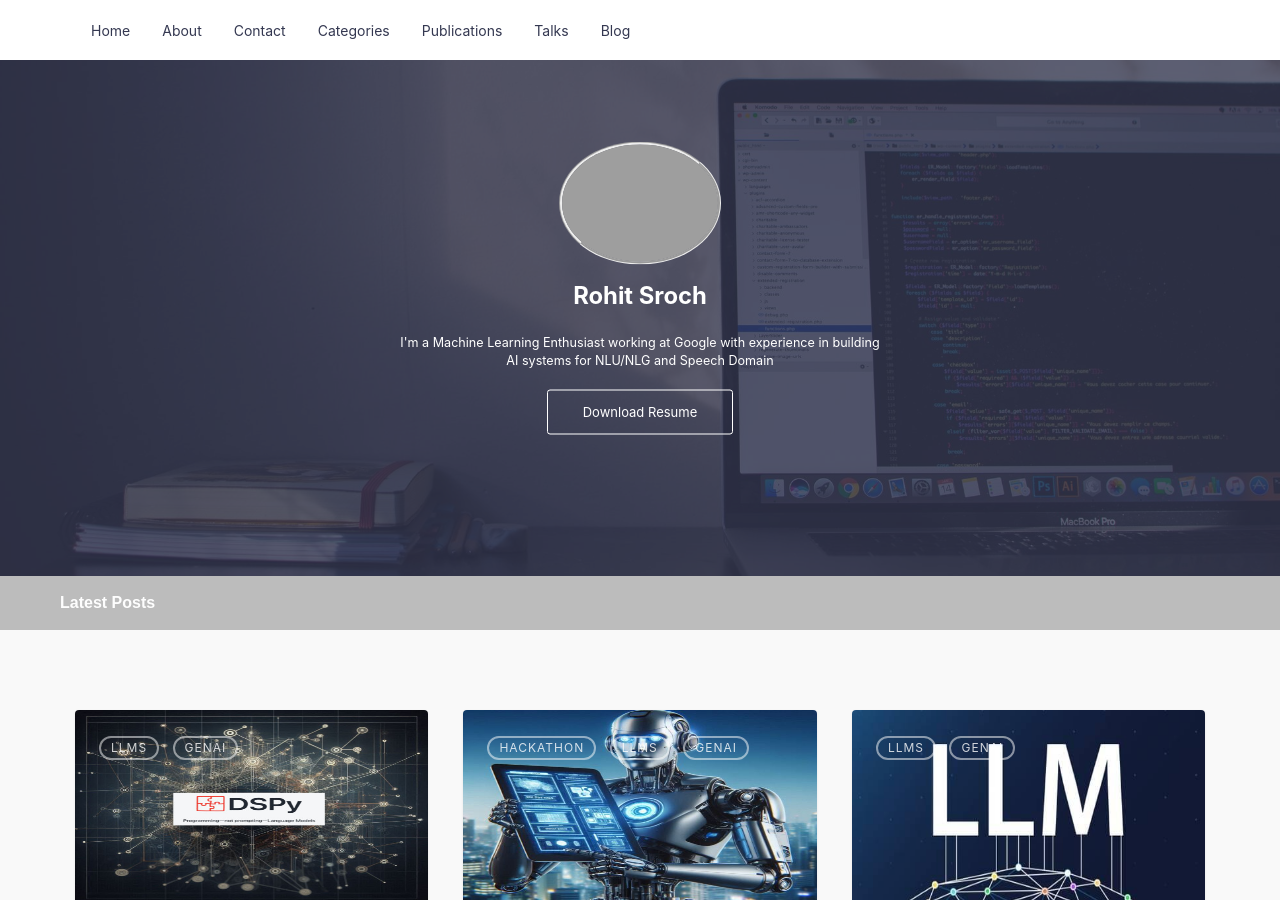
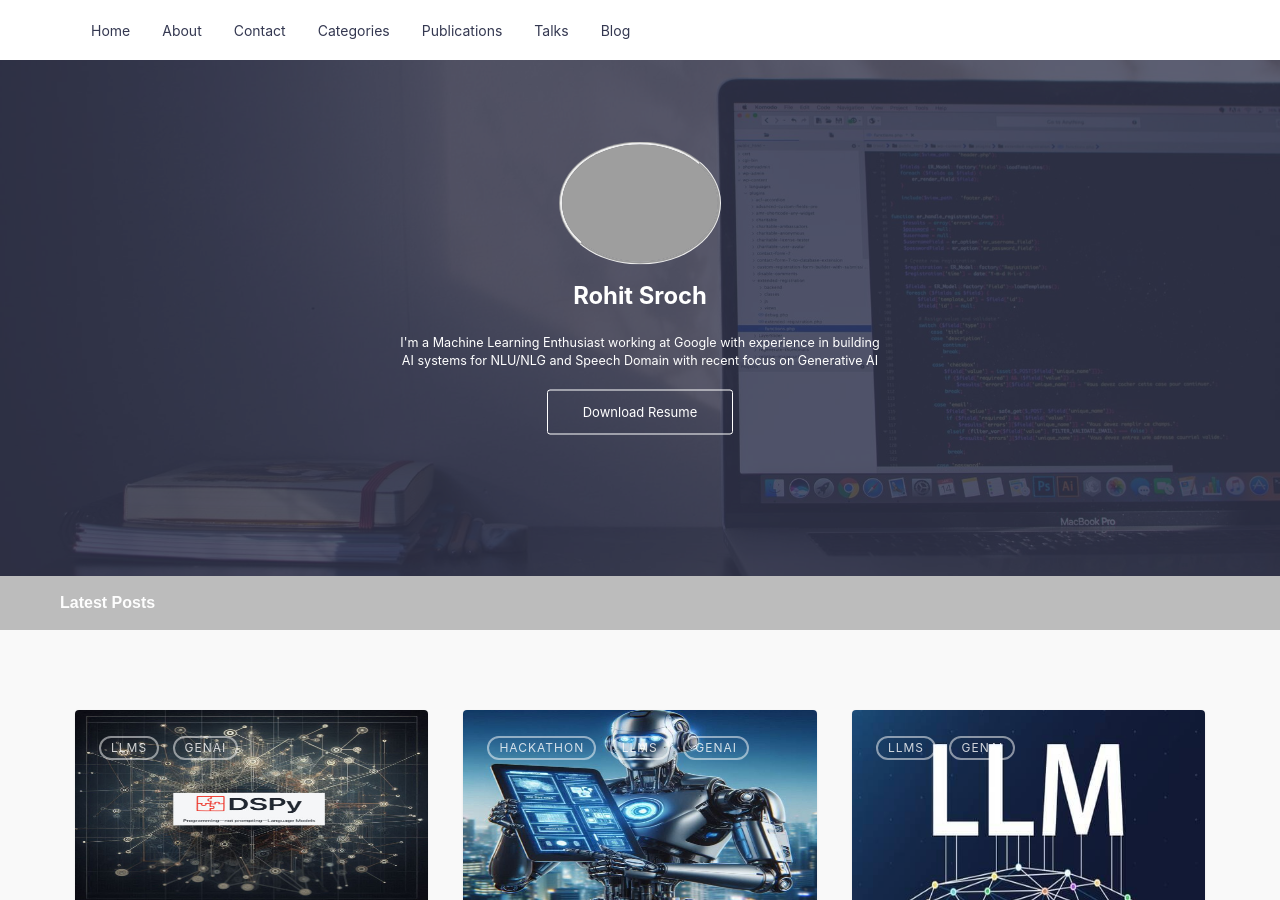
Before and after one commit to rohitsroch/rohitsroch.github.io, a Jekyll site: the page built from index.md, in a window 1280 px wide and 900 px high. Built offline with Jekyll 4.4.1, drawn with Linux system fonts in a browser that asks for light colours.

Commit message:
Update _config.yml

```diff
--- a/_config.yml
+++ b/_config.yml
@@ -29,7 +29,7 @@
   - {name: 'Blog', link: '/#latest-posts'}
 
 tagline: >
-    I'm a Machine Learning Enthusiast working at Google with experience in building AI systems for NLU/NLG and Speech Domain
+    I'm a Machine Learning Enthusiast working at Google with experience in building AI systems for NLU/NLG and Speech Domain with recent focus on Generative AI
 
 hero_avatar: avatar.jpg
 hero_img: emile-perron-190221_lg.jpg # Main background image: use the path from /assets/img/ => This will output /assets/img/posts/sleek_lg.jpg
```
